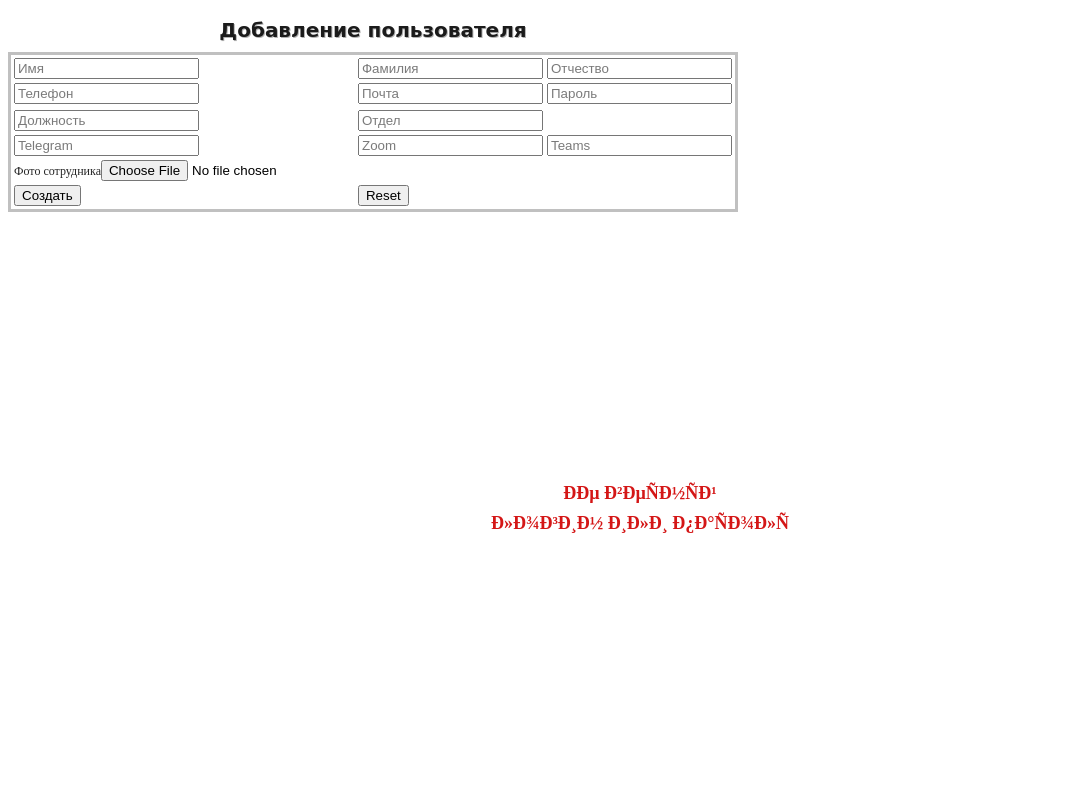
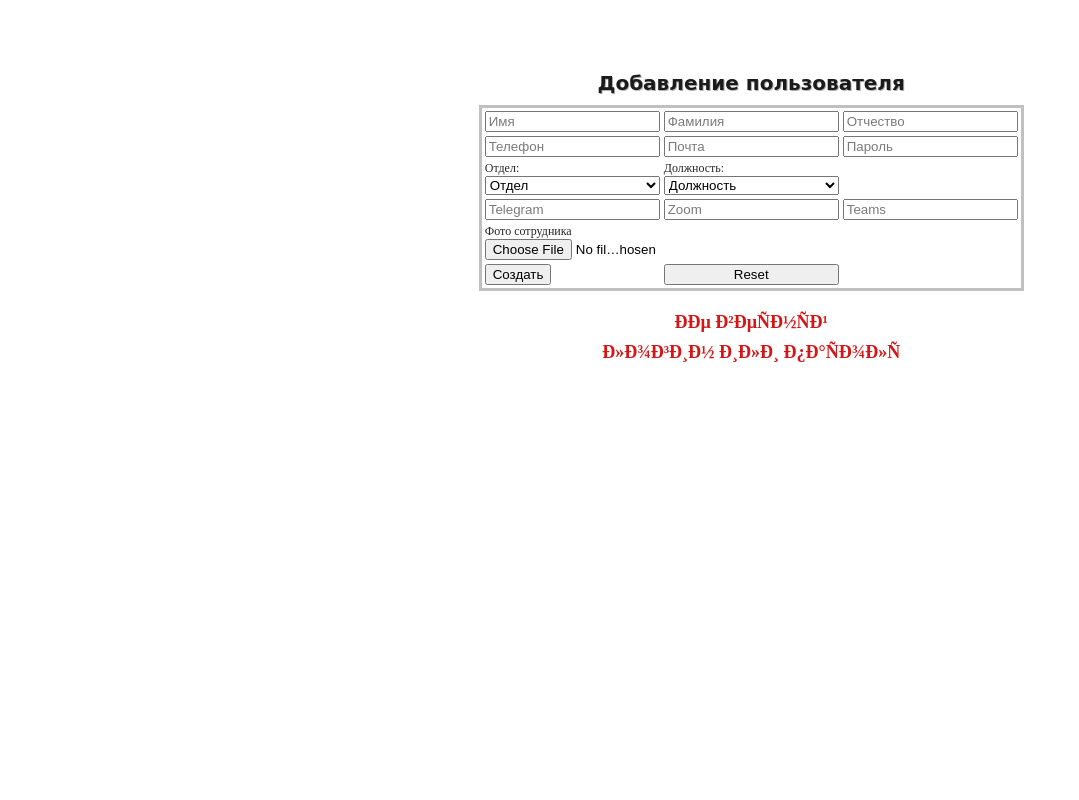
Before and after one commit to ddxRoman/Diploma, a PHP site: page /folders/addUser.php in a window 1280 px wide. Shown: the whole page, without its empty margins (0-1079 px from the left). Run offline with PHP 8.4, Linux system fonts and the light colour scheme; the visitor is signed in with stand-in values (Sample User, id 1).

Commit message:
Select сделал для должности и отдела

```diff
--- a/css/adminStyle.css
+++ b/css/adminStyle.css
@@ -312,7 +312,6 @@
     height: 90px;
 }
 
-
 caption {
     font-family: annabelle, cursive;
     font-weight: bold;
@@ -321,6 +320,44 @@
     color: #1b1b1b;
     text-shadow: 1px 1px 0 rgba(0,0,0,.3);
    }
+
+/* -------------------КАРТОЧКА КЛИЕНТА ТАБЛИЦА-------------*/
+
+   .user_card_table{
+    border: 2px solid rgb(150, 150, 150);
+    width: 80%;
+    height: 50%;
+}
+th{
+    border: 0px solid #000;
+}
+.user_card{
+    width: 70%;
+    height: 700px;
+    justify-self: center;
+}
+
+/* -------------------Добавления таблицы-------------*/
+.addUser{
+    width: 80%;
+    justify-self: center;
+}
+table{
+    justify-self: center;
+}
+
+.addUserCard{
+    width: 50%;
+    justify-self: center;
+    margin-top: 5%;
+    margin-left: 22%;
+}
+input{
+    width: 175px;
+}
+select{
+    width: 175px;
+}
 
 /*  Изменение цвета текста в плейс холдере для разных браузеров.
 
--- a/folders/addUser.php
+++ b/folders/addUser.php
@@ -12,32 +12,70 @@
     <meta name="viewport" content="width=device-width, initial-scale=1.0">
     <title>Добавление пользователя</title>
 </head>
+<style>
+
+</style>
 <body>
     <!--    Надо это все в таблицу сделать -->
     <!-- Сделать проверку, какая почта на такую кнопка из МИС и кидает -->
+    <div class="addUser">
+    <div class="addUserCard">
     <form action="../action/CreateUser.php" method="POST" enctype="multipart/form-data">
     <table>
-
         <caption>Добавление пользователя</caption>
-
     <tr>
        <td><input required name="name" placeholder="Имя"></td>
       <td><input required name="surname" placeholder="Фамилия"></td>
       <td><input  name="patronymic" placeholder="Отчество"></td>
     </tr>
-
     <tr>
         <td><input  name="telephone" type="tel" placeholder="Телефон">  </td>
     <td><input required name="mail" type="email" placeholder="Почта"></td>
     <td><input required name="password" type="password" placeholder="Пароль"></td>
 </tr>
-<tr></tr>
-    <td> <input  name="post" placeholder="Должность"></td>
-    <td> <input name="department" placeholder="Отдел"><br></td>
+
+<tr>
+    <td>
+    <label>Отдел:<br></label>
+    <select>
+        <option hidden>Отдел</option>
+        <option name="">Внедрение</option>
+        <option>Продажи</option>
+        <option>Бухгалтерия</option>
+        <option name="">Руководители</option>
+    </select>
+    </td>
+    <td>
+    <label>Должность:<br></label>
+    <select>
+        <option hidden>Должность</option>
+        <optgroup label = "Внедрение">
+        <option name="">Руководитель отдела</option>
+        <option>Интегратор</option>
+        <option>Менеджер</option>
+        <option>Менеджер внедрения</option>
+        <optgroup label = "Продажи">
+        <option>Менеджер продаж</option>
+        <option>Руководител отдела</option>
+        <optgroup label = "Бухгалтерия">
+        <option>Глвный бухгалтер</option>
+        <option>Старший бухгалтер</option>
+        <option>Бухгалтер</option>
+        <optgroup label = "Руководители">
+        <option name="">СЕО</option>
+        <option name="">Директор</option>
+        <option name="">Комерческий директор</option>
+    </select>
+    </td>
+    <td>
+
+</td>
 </tr>
-<tr><td><input name="telegram"  placeholder="Telegram"></td>
+<tr>
+    <td><input name="telegram"  placeholder="Telegram"></td>
     <td><input  name="zoom" placeholder="Zoom"></td>
-<td><input name="teams" placeholder="Teams"></td> </tr>
+<td><input name="teams" placeholder="Teams"></td>
+</tr>
 <tr>
     <td><label>Фото сотрудника</label><input name="photo" type="file"></td>
 </tr>
@@ -53,6 +91,7 @@
  <?
 unset($_SESSION['sms']);
 ?>
-
+</div>
+</div>
 </body>
 </html>
```
Also changed, not shown: folders/user_card.php (+1 -15 lines).
